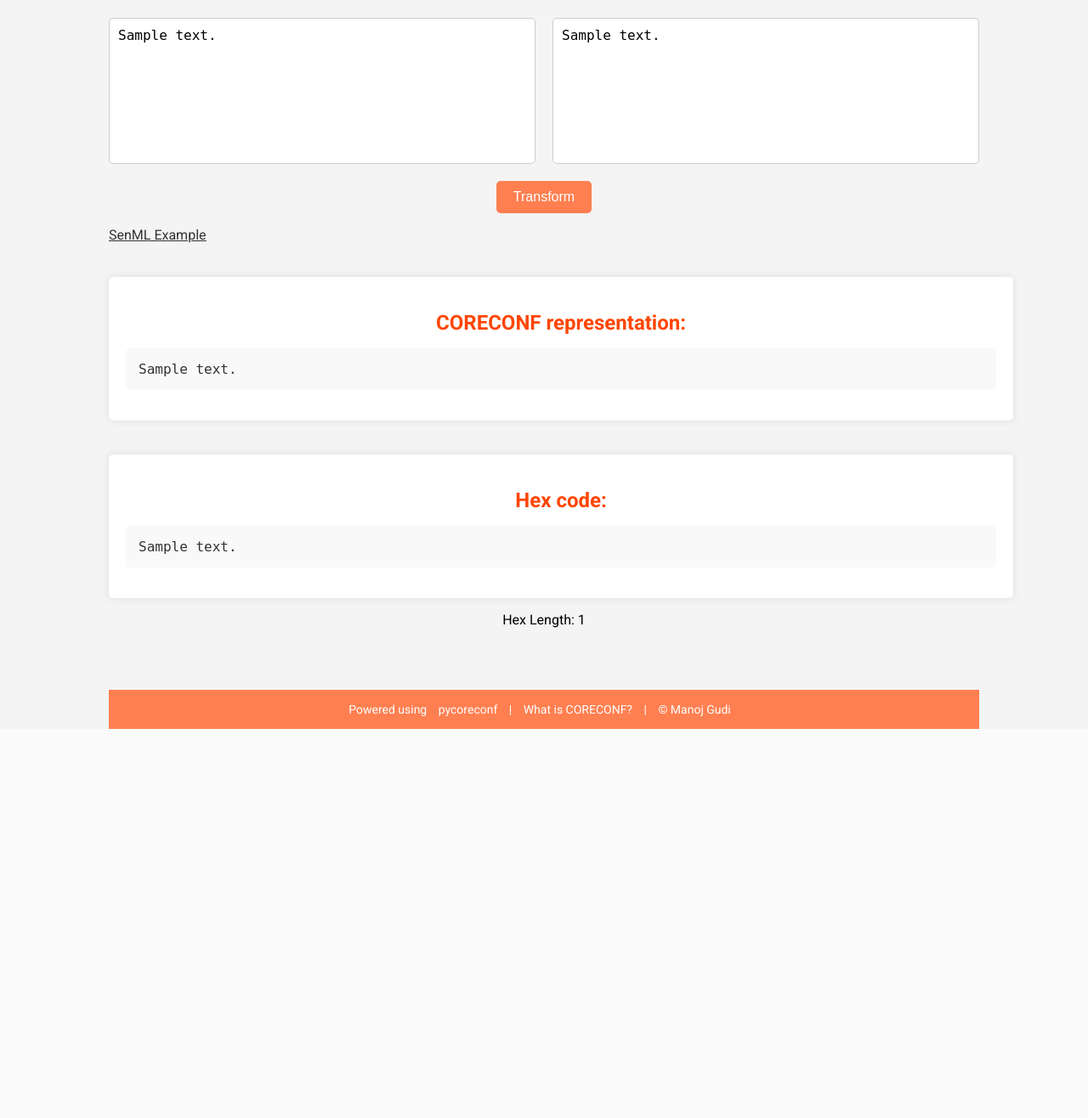
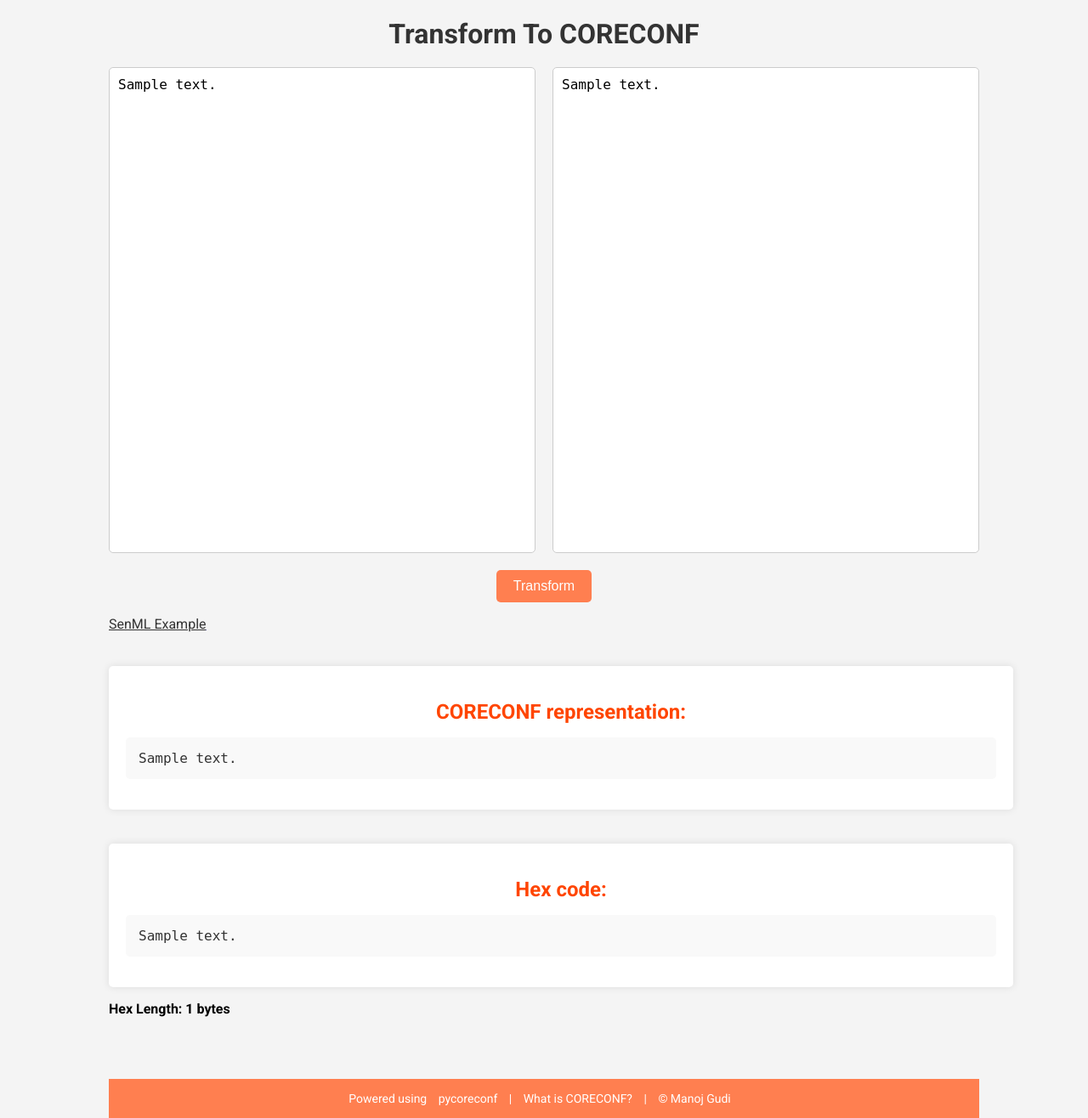
Before and after one commit to manojgudi/coreconf-webservice, a Flask app: template templates/index.html in a window 1280 px wide. Shown: the whole page at 85% size. Before the commit the page ends 858 px from the top, so only its background shows below. Run offline with Flask 3, Linux system fonts and the light colour scheme; the template is opened without the code that fills it: most values are stand-ins (such as "Sample title", 1, 10 or a date in 2020); some libraries are stand-ins or nearby versions.

Commit message:
Improved cosmetics: syntax highlight for CORECONF and minor page improvements

```diff
--- a/static/style.css
+++ b/static/style.css
@@ -2,10 +2,10 @@ body {
     font-family: 'Roboto', sans-serif;
     margin: 0;
     padding: 0;
-    display: flex;
+
     justify-content: center;
     align-items: center;
-    height: 100vh;
+    height: 150vh;
     background-color: #f4f4f4;
 }
 
@@ -33,11 +33,12 @@ form {
     display: flex;
     width: 100%;
     gap: 20px;
+
 }
 
 .input-box {
     width: 100%;
-    height: 150px;
+    height: 550px;
     padding: 10px;
     font-size: 1rem;
     border: 1px solid #ccc;
--- a/templates/index.html
+++ b/templates/index.html
@@ -12,34 +12,54 @@
 
     <style>
         /* Custom CSS for CBOR-like highlighting */
-        .highlight .string { color: #d14; }
-        .highlight .number { color: #099; }
-        .highlight .boolean { color: #d14; }
-        .highlight .null { color: #999; }
-        .highlight .key { color: #905; }
+        .highlight .string {
+            color: #d14;
+        }
 
+        .highlight .number {
+            color: #099;
+        }
+
+        .highlight .boolean {
+            color: #d14;
+        }
+
+        .highlight .null {
+            color: #999;
+        }
+
+        .highlight .key {
+            color: #905;
+        }
     </style>
 
 
 </head>
 
 <body>
+
     <div class="container">
-        <h1>CORECONF Transformer</h1>
+        <header>
+            <h1>Transform To CORECONF</h1>
+        </header>
         <form method="POST" action="{{ url_for('index') }}">
             <div class="input-container">
-                <textarea name="input1" placeholder="Paste your SID here.." class="input-box">{{sid_text_raw}}</textarea>
-                <textarea name="input2" placeholder="Paste your Data instance here.." class="input-box">{{data_text_raw}}</textarea>
+                <textarea name="input1" placeholder="Paste your SID here.."
+                    class="input-box">{{sid_text_raw}}</textarea>
+                <textarea name="input2" placeholder="Paste your Data instance here.."
+                    class="input-box">{{data_text_raw}}</textarea>
             </div>
             <button type="submit" class="submit-btn">Transform</button>
         </form>
-        <a  href="{{ url_for('example') }}"><p class="example-text"> SenML Example</p></a>
+        <a href="{{ url_for('example') }}">
+            <p class="example-text"> SenML Example</p>
+        </a>
 
 
         {% if output_text %}
         <div class="result">
             <h2>CORECONF representation:</h2>
-            <pre id="json-result">{{ output_text }}</pre>
+            <pre id="cbor-result"><code class="highlight">{{ output_text|safe }}</code></pre>
         </div>
 
         <script>
@@ -51,7 +71,7 @@
 
                 // Simple regex-based highlighting
                 text = text
-                        .replace(/(".*?")/g, '<span class="string">$1</span>') // Highlight strings
+                    .replace(/('.*?')/g, '<span class="string">$1</span>') // Highlight strings
                     .replace(/(\b\d+\b)/g, '<span class="number">$1</span>') // Highlight numbers
                     .replace(/\b(true|false)\b/g, '<span class="boolean">$1</span>') // Highlight booleans
                     .replace(/\b(null)\b/g, '<span class="null">$1</span>'); // Highlight null values
@@ -68,16 +88,17 @@
             <h2>Hex code:</h2>
             <pre id="json-result">{{ hex_text }}</pre>
         </div>
-        <p>Hex Length: {{hex_length}}</p>
+        <p align="left"><b>Hex Length: {{hex_length}} bytes</b></p>
         {% endif %}
         <br><br><br>
         <footer>
-            <p>Powered using <a href="https://github.com/alex-fddz/pycoreconf" target="_blank">pycoreconf</a> | <a href="https://core-wg.github.io/comi/draft-ietf-core-comi.html" target="_blank">What is CORECONF?</a> | <a href="https://id.linkedin.com/in/manoj-gudi" target="_blank">© Manoj Gudi</a></p>
+            <p>Powered using <a href="https://github.com/alex-fddz/pycoreconf" target="_blank">pycoreconf</a> | <a
+                    href="https://core-wg.github.io/comi/draft-ietf-core-comi.html" target="_blank">What is
+                    CORECONF?</a> | <a href="https://id.linkedin.com/in/manoj-gudi" target="_blank">© Manoj Gudi</a></p>
         </footer>
 
     </div>
 
 
 </body>
-
 </html>
```
Lines whose indentation alone changed are shown as unchanged.
